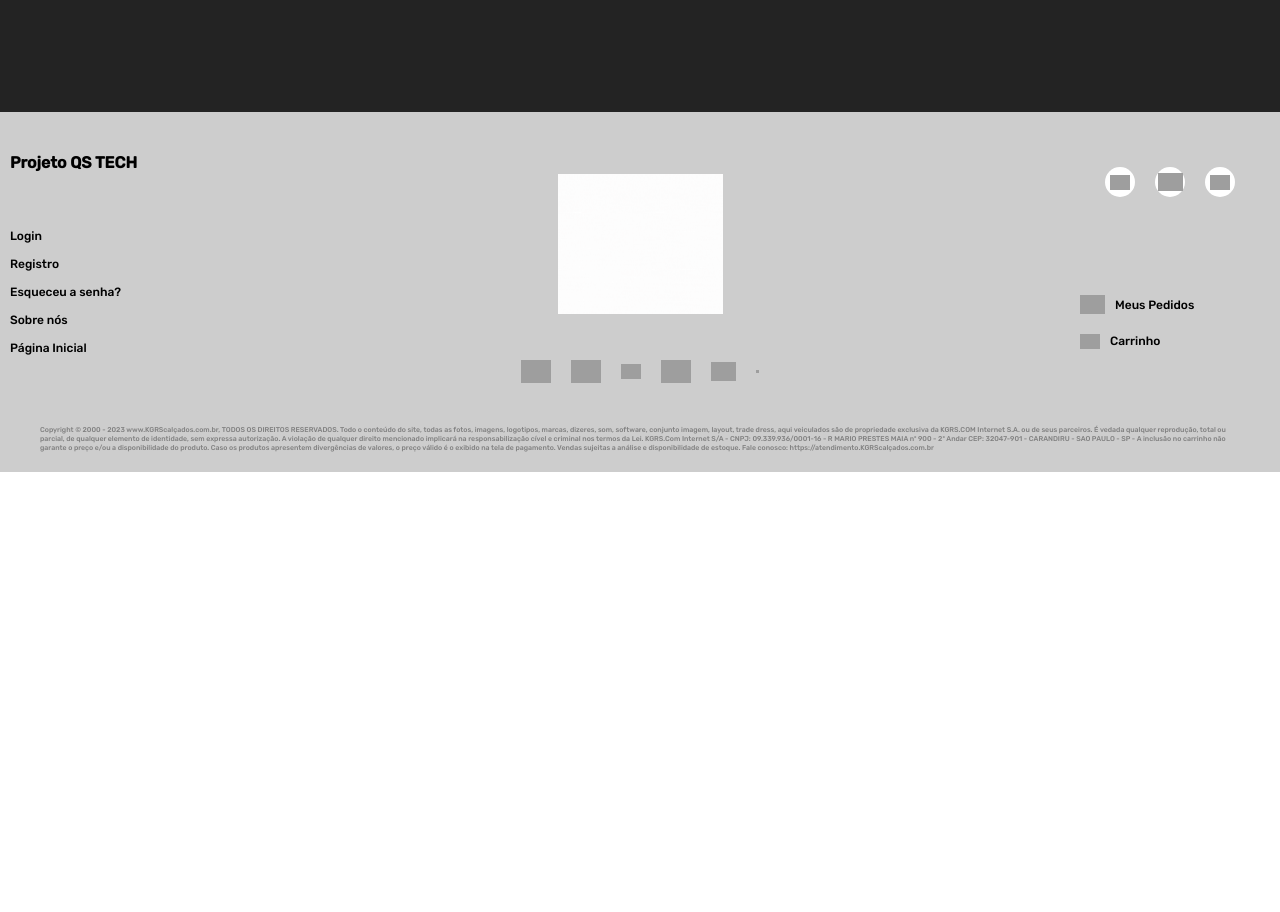
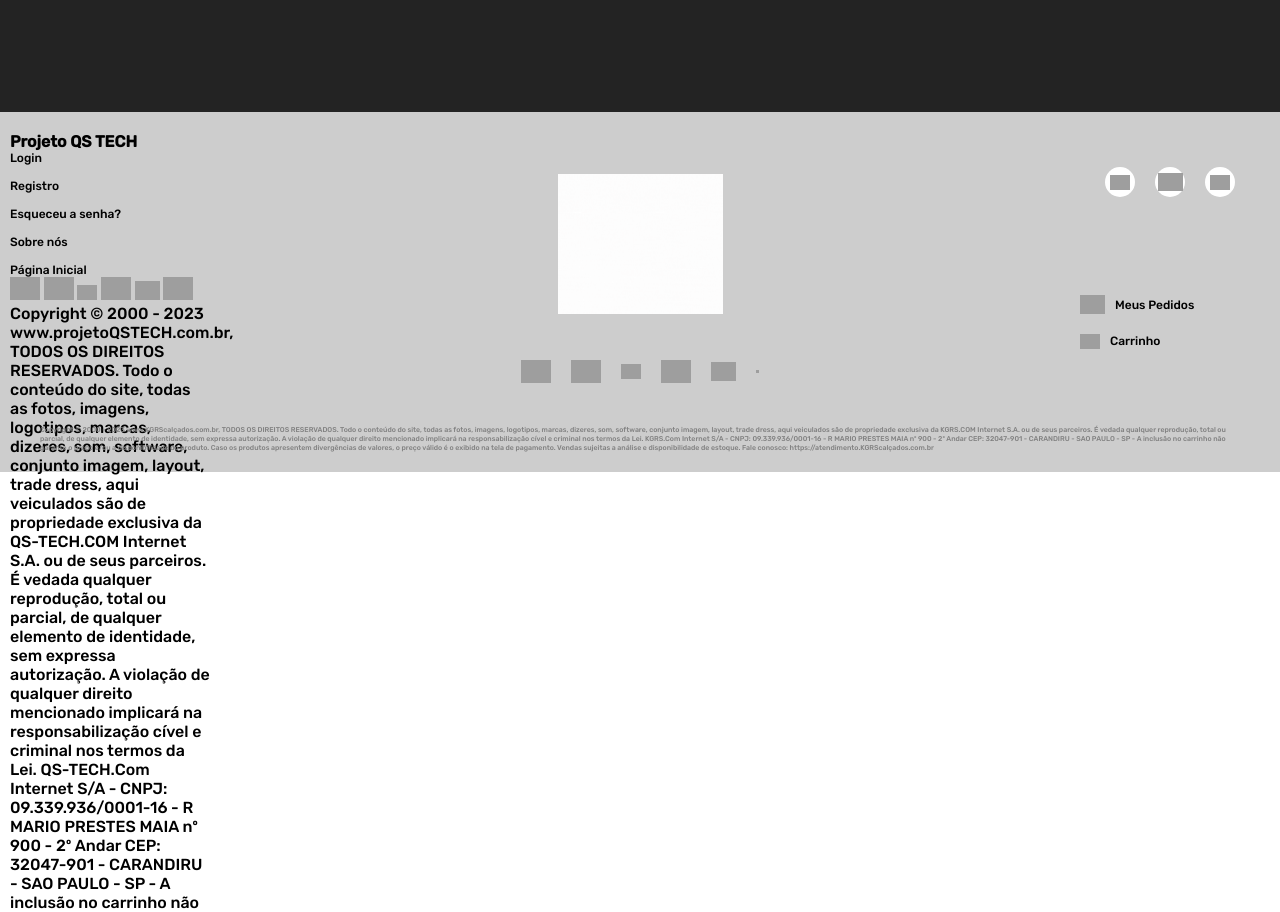
Before and after one commit to SilasDev07/qslogin, a plain HTML site: page index.html in a window 1280 px wide. Shown: the part 860-1772 px from the top of the page. Before the commit the page ends 1332 px from the top, so only its background shows below. Drawn offline with Linux system fonts and the light colour scheme; grey boxes are pictures that could not be loaded.

Commit message:
Update index.html

```diff
--- a/index.html
+++ b/index.html
@@ -66,8 +66,7 @@
         </div>
     </main>
     <footer>
-
-        <div class="container-esquerda">
+<div class="container-esquerda">
             <div class="container-h4">
                 <h4>Projeto QS TECH</h4>
             </div>
@@ -78,6 +77,29 @@
                 <a href="">Sobre nós</a>
                 <a href="">Página Inicial</a>
             </div>
+            <div class="container-fotos2">
+                <img src="https://cdn.icon-icons.com/icons2/2342/PNG/512/mastercard_payment_method_icon_142750.png"
+                    alt="" width="30px">
+                <img src="https://static.netshoes.com.br/2.82.7/netshoesbr/svg/payment-flags/pix.svg" alt=""
+                    width="30px">
+                <img src="https://cdn.icon-icons.com/icons2/674/PNG/512/Visa_icon-icons.com_60549.png" width="20px"
+                    alt="">
+                <img src="https://cdn.icon-icons.com/icons2/2341/PNG/512/hipercard_payment_method_card_icon_142739.png"
+                    alt="" width="30px">
+                <img src="https://cdn.icon-icons.com/icons2/2342/PNG/512/elo_pament_method_icon_142756.png" width="25px"
+                    alt="">
+                <img src="https://imagepng.org/wp-content/uploads/2019/09/boleto-simbolo-1.png" width="30px">
+            </div>
+            <div class="container-textocop2"> Copyright © 2000 - 2023 www.projetoQSTECH.com.br, TODOS OS DIREITOS
+                RESERVADOS. Todo o conteúdo do site, todas as fotos, imagens, logotipos, marcas, dizeres, som, software,
+                conjunto imagem, layout, trade dress, aqui veiculados são de propriedade exclusiva da QS-TECH.COM Internet
+                S.A. ou de seus parceiros. É vedada qualquer reprodução, total ou parcial, de qualquer elemento de
+                identidade, sem expressa autorização. A violação de qualquer direito mencionado implicará na
+                responsabilização cível e criminal nos termos da Lei. QS-TECH.Com Internet S/A - CNPJ: 09.339.936/0001-16 -
+                R MARIO PRESTES MAIA nº 900 - 2º Andar CEP: 32047-901 - CARANDIRU - SAO PAULO - SP - A inclusão no
+                carrinho não garante o preço e/ou a disponibilidade do produto. Caso os produtos apresentem divergências
+                de valores, o preço válido é o exibido na tela de pagamento. Vendas sujeitas a análise e disponibilidade
+                de estoque. Fale conosco: https://suporte.QS-TECH.com.br</div>
         </div>
         <div class="contaienr-pagamentos">
             <div class="container-transparente"></div>
```
